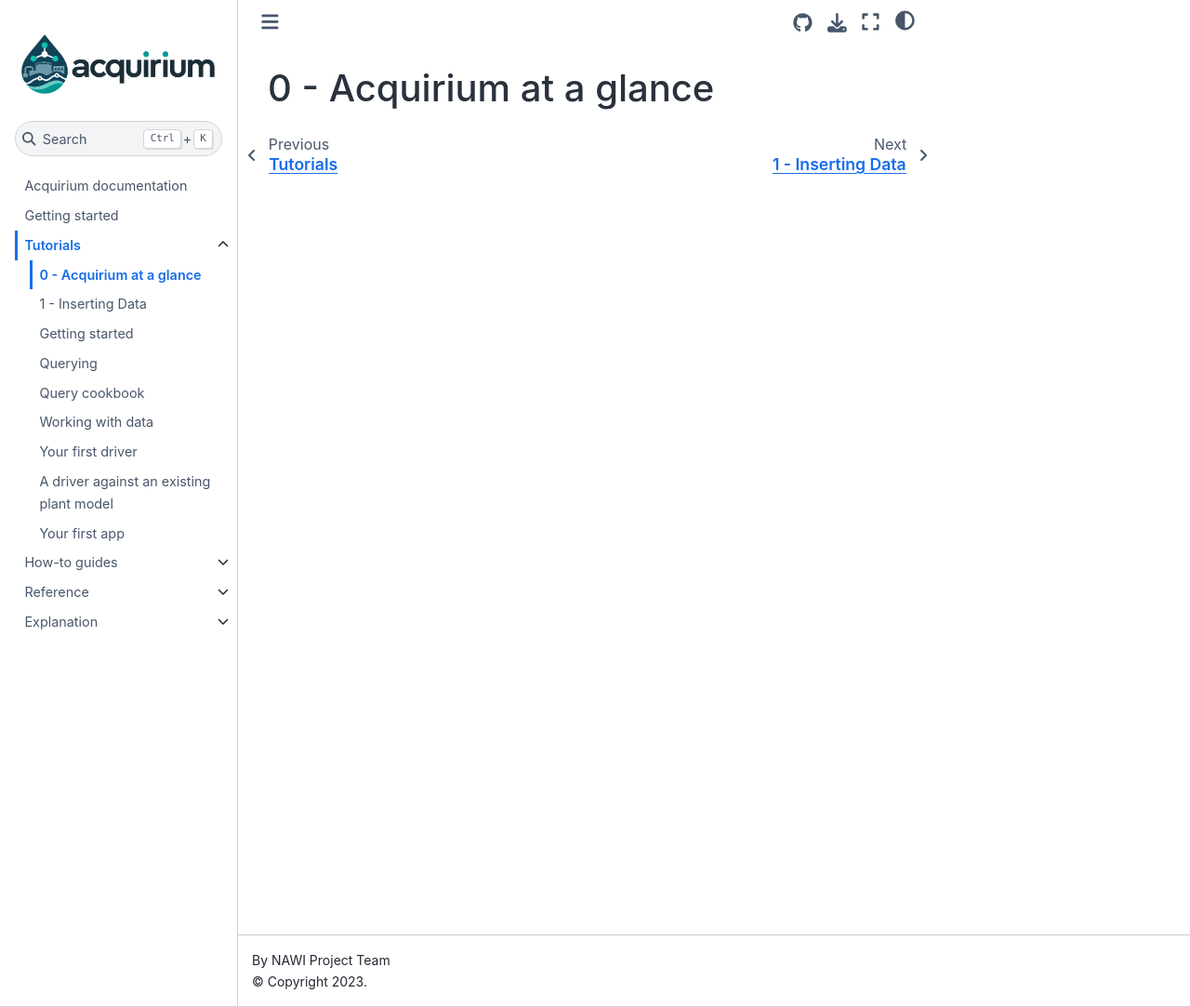
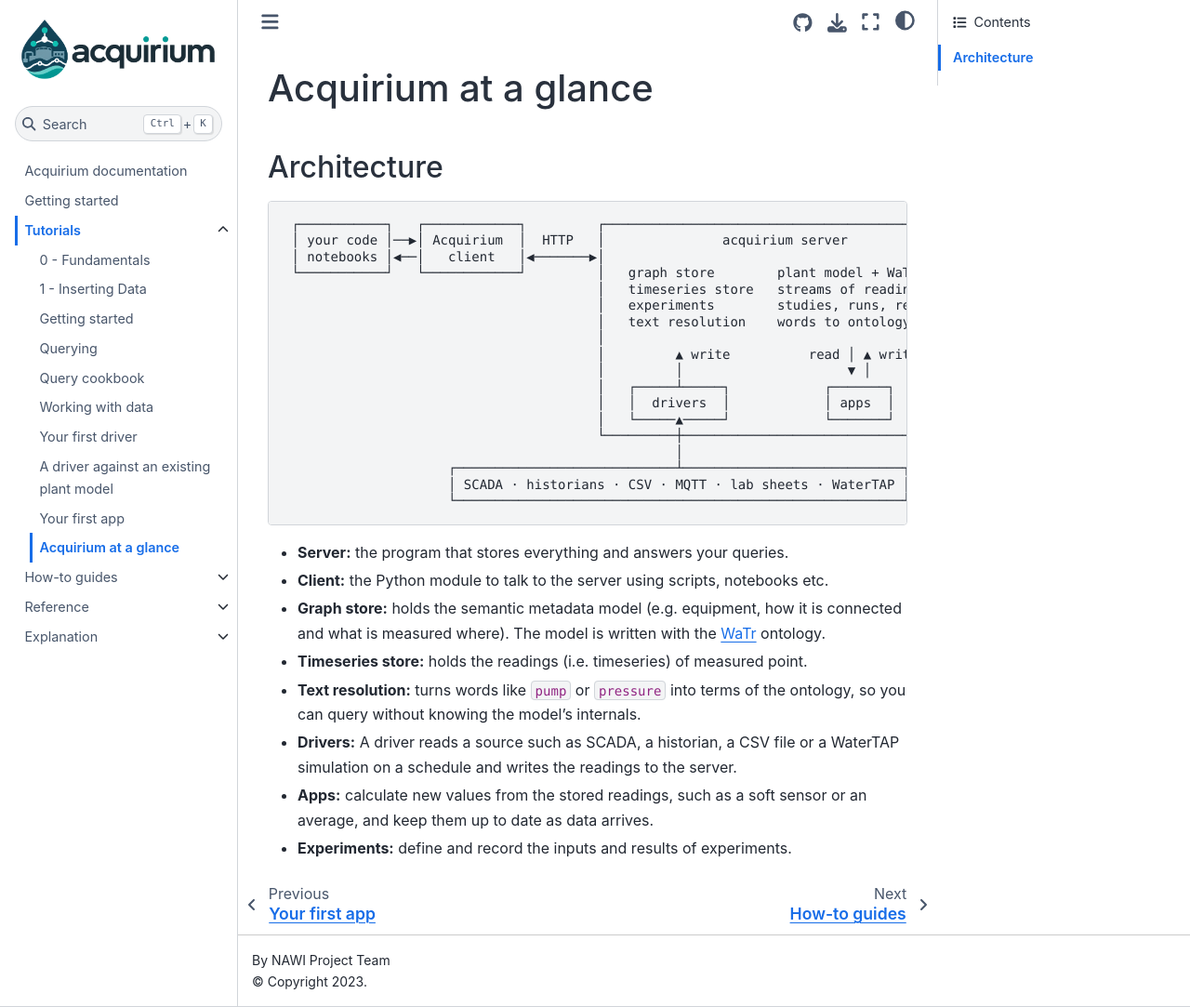
Before and after one commit to DataDrivenCPS/acquirium, a Jupyter Book: the page built from docs/tutorials/acquirium-at-a-glance.md, in a window 1280 px wide and 1083 px high. Shown: the whole window at 93% size. Built offline with Jupyter Book 1.0.4 settings and Sphinx 7.4.7 and the Sphinx Book theme 1.1.4, drawn with Linux system fonts in a browser that asks for light colours.

````diff
--- a/docs/_toc.yml
+++ b/docs/_toc.yml
@@ -5,7 +5,7 @@ chapters:
 - file: getting-started.md
 - file: tutorials/_index.md
   sections:
-  - file: tutorials/acquirium-at-a-glance.md
+  - file: tutorials/fundamentals.md
   - file: tutorials/inserting-data.md
   - file: tutorials/getting-started.md
   - file: tutorials/querying.md
@@ -14,6 +14,7 @@ chapters:
   - file: tutorials/first-driver.md
   - file: tutorials/driver-with-a-plant-model.md
   - file: tutorials/first-app.md
+  - file: tutorials/acquirium-at-a-glance.md
 - file: how-to/_index.md
   sections:
   - file: how-to/load-a-plant-model.md
--- a/docs/tutorials/acquirium-at-a-glance.md
+++ b/docs/tutorials/acquirium-at-a-glance.md
@@ -1,3 +1,35 @@
 ---
-title: 0 - Acquirium at a glance
+title: Acquirium at a glance
 ---
+
+## Architecture
+
+```text
+ ┌───────────┐   ┌────────────┐         ┌──────────────────────────────────────────────┐
+ │ your code │──▶│ Acquirium  │  HTTP   │               acquirium server               │
+ │ notebooks │◀──│   client   │◀───────▶│                                              │
+ └───────────┘   └────────────┘         │   graph store        plant model + WaTr      │
+                                        │   timeseries store   streams of readings     │
+                                        │   experiments        studies, runs, results  │
+                                        │   text resolution    words to ontology terms │
+                                        │                                              │
+                                        │         ▲ write          read │ ▲ write      │
+                                        │         │                     ▼ │            │
+                                        │   ┌─────┴─────┐            ┌───────┐         │
+                                        │   │  drivers  │            │ apps  │         │
+                                        │   └─────▲─────┘            └───────┘         │
+                                        └─────────┼────────────────────────────────────┘
+                                                  │
+                     ┌────────────────────────────┴────────────────────────────┐
+                     │ SCADA · historians · CSV · MQTT · lab sheets · WaterTAP │
+                     └─────────────────────────────────────────────────────────┘
+```
+
+- **Server:** the program that stores everything and answers your queries.
+- **Client:** the Python module to talk to the server using scripts, notebooks etc.
+- **Graph store:** holds the semantic metadata model (e.g. equipment, how it is connected and what is measured where). The model is written with the [WaTr](https://github.com/DataDrivenCPS/water-ontology) ontology.
+- **Timeseries store:** holds the readings (i.e. timeseries) of measured point.
+- **Text resolution:** turns words like `pump` or `pressure` into terms of the ontology, so you can query without knowing the model's internals.
+- **Drivers:** A driver reads a source such as SCADA, a historian, a CSV file or a WaterTAP simulation on a schedule and writes the readings to the server.
+- **Apps:** calculate new values from the stored readings, such as a soft sensor or an average, and keep them up to date as data arrives.
+- **Experiments:** define and record the inputs and results of experiments.
````
Also changed, not shown: docs/getting-started.md (+2 -2 lines), docs/tutorials/fundamentals.md (added, +14 -0 lines).
